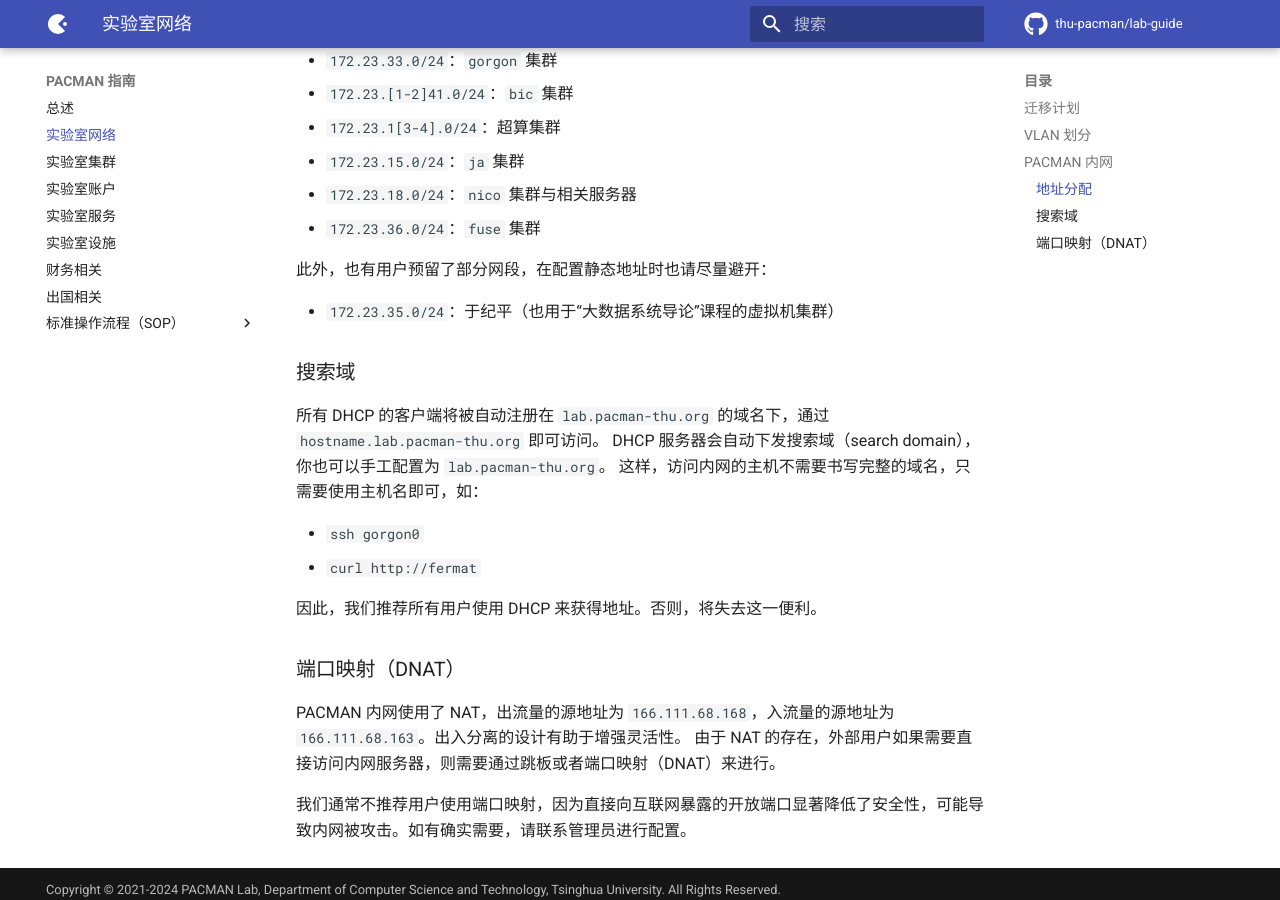
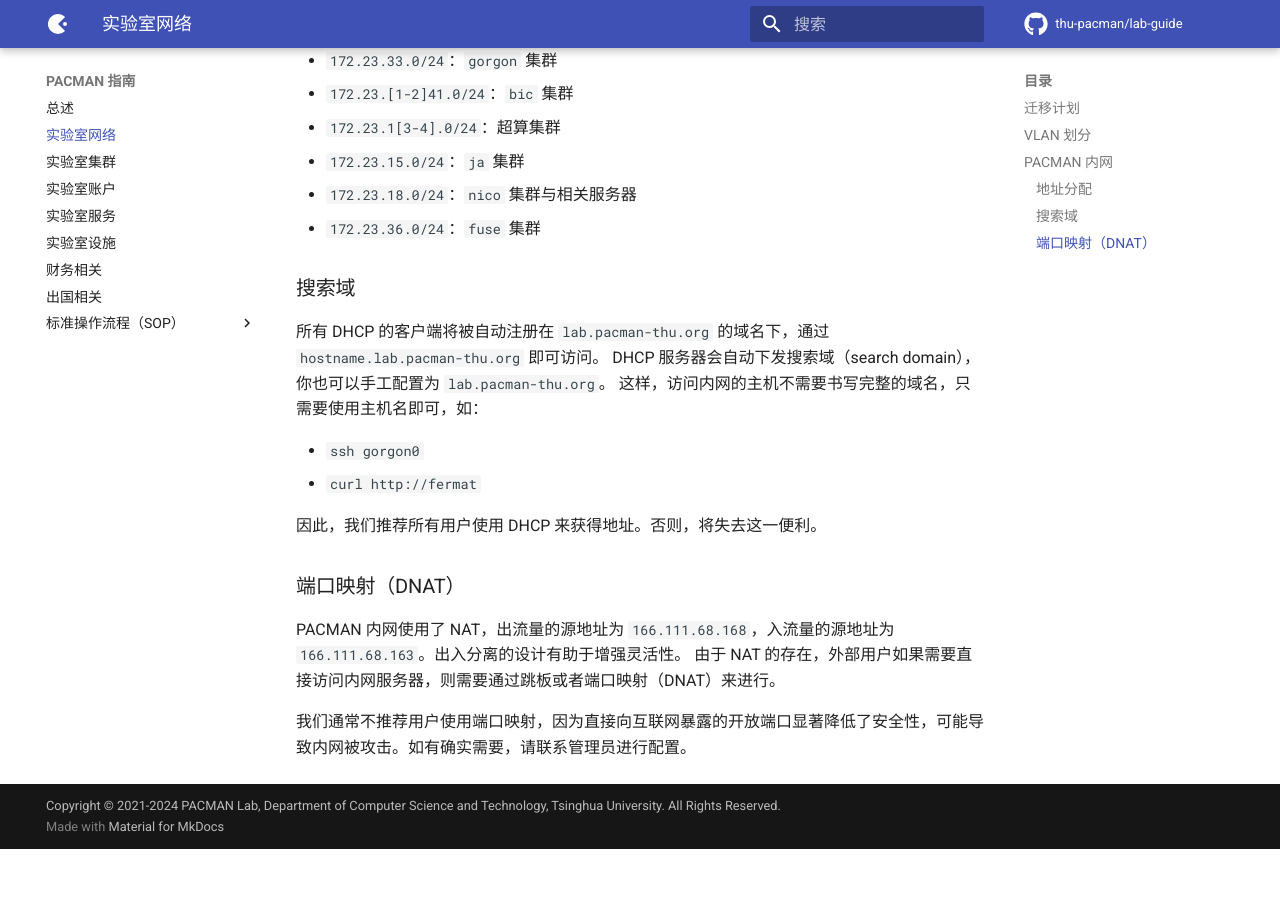
Before and after one commit to thu-pacman/lab-guide, an MkDocs documentation site: the page built from docs/network.md, in a window 1280 px wide and 900 px high, scrolled down 1553 px. Built offline with MkDocs 1.6.1 and Material for MkDocs 9.7.7, drawn with Linux system fonts in a browser that asks for light colours; comment, search, counter and statistics services are not loaded; after the commit the page ends 2402 px from its top, so only the background shows below that.

Commit message:
Remove yjp from network.md

```diff
--- a/docs/network.md
+++ b/docs/network.md
@@ -58,10 +58,6 @@ PACMAN 内网的地址段为 `172.23.0.0/16`，其中 DHCP 的地址分配从 `1
 * `172.23.18.0/24`：`nico` 集群与相关服务器
 * `172.23.36.0/24`：`fuse` 集群
 
-此外，也有用户预留了部分网段，在配置静态地址时也请尽量避开：
-
-* `172.23.35.0/24`：于纪平（也用于“大数据系统导论”课程的虚拟机集群）
-
 ### 搜索域
 
 所有 DHCP 的客户端将被自动注册在 `lab.pacman-thu.org` 的域名下，通过 `hostname.lab.pacman-thu.org` 即可访问。
```
